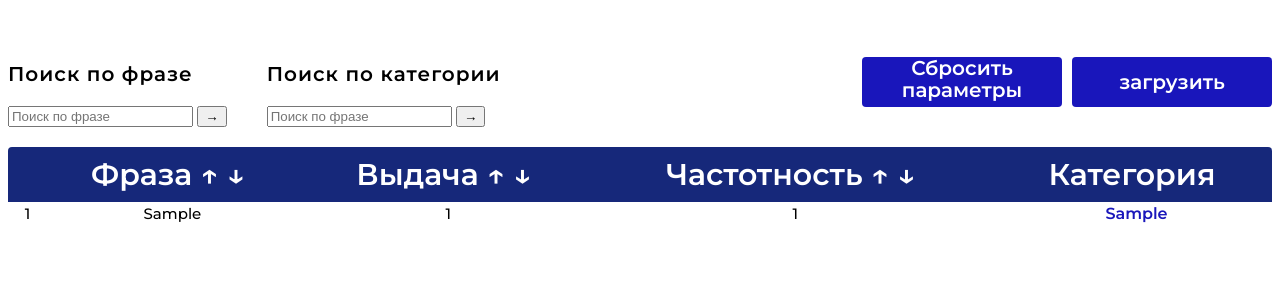
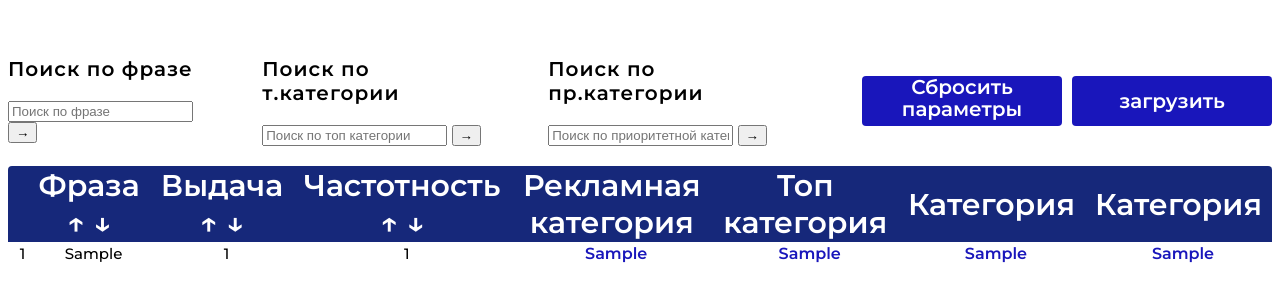
Before and after one commit to seeski/starter, a Django app: page /staff/wb/phrases/ in a window 1280 px wide. Shown: the part 95-397 px from the top of the page. Run offline with Django 5.2, Linux system fonts and the light colour scheme; tables that the repository leaves empty hold one stand-in row (values such as "Sample post"); parts of the project's set-up code (start-up, migrations or seed data) failed here and were passed over.

Commit message:
added 3 columns in phrases

```diff
--- a/starter_expert/starter/wb/templates/wb/all_phrases.html
+++ b/starter_expert/starter/wb/templates/wb/all_phrases.html
@@ -25,10 +25,17 @@
                   <input type="submit" value="&#8594;" class="search-btn">
               </label>
             </div>
-            <div>
-              <h3 class="form-title">Поиск по категории</h3>
+            <div style="padding-right: 40px">
+              <h3 class="form-title">Поиск по т.категории</h3>
               <label class="input-file">
-                  <input type="text" name="search_category" placeholder="Поиск по фразе" value="{% if search_category %}{{ search_category }}{% endif %}" class="search-text">
+                  <input type="text" name="search_top_category" placeholder="Поиск по топ категории" value="{% if search_top_category %}{{ search_top_category }}{% endif %}" class="search-text">
+                  <input type="submit" value="&#8594;" class="search-btn">
+              </label>
+            </div>
+            <div style="padding-right: 40px">
+              <h3 class="form-title">Поиск по пр.категории</h3>
+              <label class="input-file">
+                  <input type="text" name="search_category" placeholder="Поиск по приоритетной категории" value="{% if search_category %}{{ search_category }}{% endif %}" class="search-text">
                   <input type="submit" value="&#8594;" class="search-btn">
               </label>
             </div>
@@ -46,6 +53,9 @@
         <th scope="col">Фраза <a style="color: white" href="{% url 'wb_phrases' %}?{{ url }}&sorted_by=phrase">↑ </a><a style="color: white" href="{% url 'wb_phrases' %}?{{ url }}&sorted_by=-phrase">↓ </a></th>
         <th scope="col">Выдача <a style="color: white" href="{% url 'wb_phrases' %}?{{ url }}&sorted_by=-req_depth">↑</a> <a style="color: white" href="{% url 'wb_phrases' %}?{{ url }}&sorted_by=req_depth">↓</a></th>
         <th scope="col">Частотность <a style="color: white" href="{% url 'wb_phrases' %}?{{ url }}&sorted_by=-frequency">↑</a> <a style="color: white" href="{% url 'wb_phrases' %}?{{ url }}&sorted_by=frequency">↓</a></th>
+        <th scope="col">Рекламная категория</th>
+        <th scope="col">Топ категория</th>
+        <th scope="col">Категория</th>
         <th scope="col">Категория</th>
     </tr>
     </thead>
@@ -57,6 +67,9 @@
         <td>{{ phrase.req_depth }}</td>
         <td>{{ phrase.frequency }}</td>
         <td><a style="font-size: 16px" href="{% url 'wb_phrases' %}?category={{ phrase.priority_cat }}">{% if phrase.priority_cat != "" %}{{ phrase.priority_cat }}{% else %}Нет{% endif %}</a></td>
+        <td><a style="font-size: 16px" href="{% url 'wb_phrases' %}?top_category={{ phrase.top_category }}">{% if phrase.top_category != "" %}{{ phrase.top_category }}{% else %}Нет{% endif %}</a></td>
+        <td><a style="font-size: 16px" href="{% url 'wb_phrases' %}?top_category={{ phrase.top_category }}">{% if phrase.second_top_category != "" %}{{ phrase.second_top_category }}{% else %}Нет{% endif %}</a></td>
+        <td><a style="font-size: 16px" href="{% url 'wb_phrases' %}?top_category={{ phrase.top_category }}">{% if phrase.third_top_category != "" %}{{ phrase.third_top_category }}{% else %}Нет{% endif %}</a></td>
     </tr>
     {% endfor %}
     </tbody>
```
